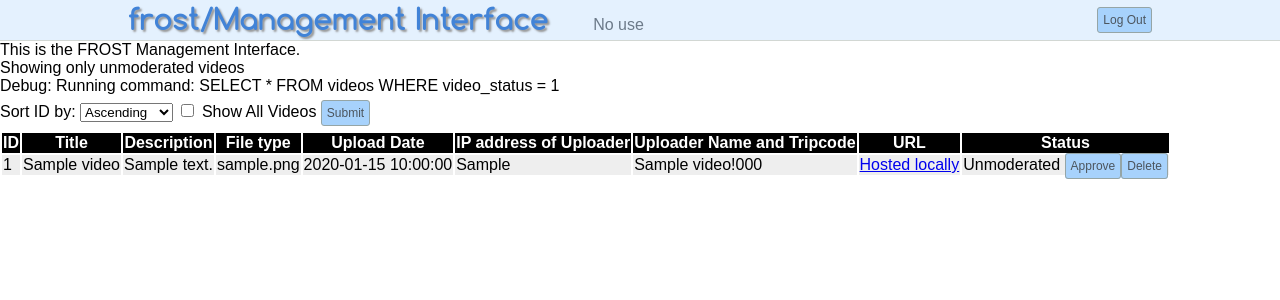
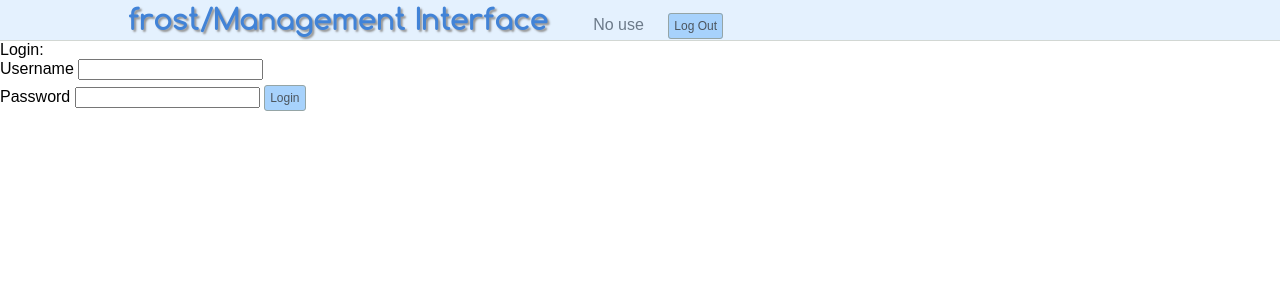
Before and after one commit to deltabeard/FROST, a PHP site: page /management/index.php in a window 1280 px wide. Shown: the top 300 px of the page. Run offline with PHP 8.4, Linux system fonts and the light colour scheme; tables that the repository leaves empty hold one stand-in row (values such as "Sample post").

Commit message:
Implement login/logout to Management Interface

```diff
--- a/public_html/management/banner-mgmt.html
+++ b/public_html/management/banner-mgmt.html
@@ -7,6 +7,6 @@
                 <li><a href="#" class="tab">No use</a></li>
             </ul>
         </div>
-        <a href="index.php" class="button" id="uploadBtn">Log Out</a>
+        <a href="logout.php" class="button">Log Out</a>
     </div>
 </div>
--- a/public_html/management/index.php
+++ b/public_html/management/index.php
@@ -11,6 +11,34 @@
 <body>
 <?php
 include 'banner-mgmt.html';
+
+session_start();
+$secret_username = "mahyar";
+$secret_password = "password";
+if (isset($_POST['username']) || isset($_POST['password'])) {
+    if ($_POST['username'] == $secret_username && $_POST['password'] == $secret_password) {
+        $_SESSION['username'] = $secret_username;
+        echo "Login successful.<br>";
+    } else {
+        echo 'Login error: Username or password incorrect.<br>';
+        show_login_form();
+        return;
+    }
+} else {
+    show_login_form();
+    return;
+}
+
+function show_login_form()
+{
+    echo 'Login: <br>';
+    echo '<form action="index.php" method="POST">
+        Username <input type="text" name="username" /><br>
+        Password <input type="password" name="password" />
+        <input type="submit" name="Login" value="Login">
+        </form>';
+}
+
 ?>
 This is the FROST Management Interface.<br>
 
```
Also changed, not shown: public_html/management/dbchanges.php (+9 -0 lines), public_html/management/logout.php (added, +9 -0 lines).
